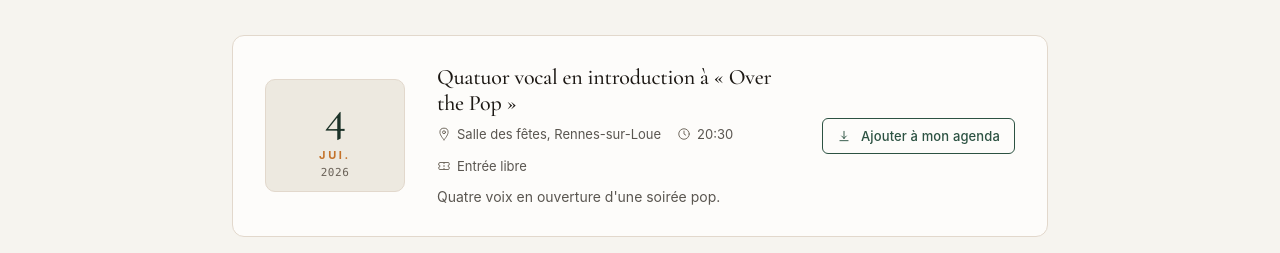
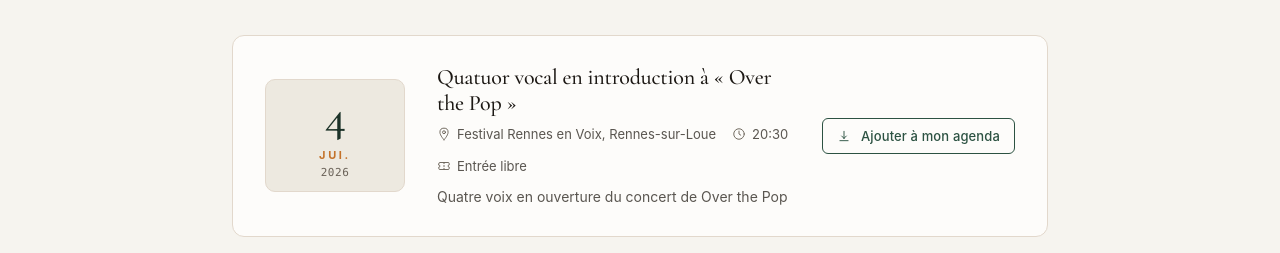
Before and after one commit to TimVille25/2x2voix, a React (Vite) app: page / in a window 1280 px wide. Shown: the part 1681-1934 px from the top of the page. Built offline with nearby package versions, Linux system fonts and the light colour scheme.

Commit message:
Mise à jour des détails de l'événement dans data.js : changement de lieu et de note

```diff
--- a/src/data.js
+++ b/src/data.js
@@ -40,9 +40,9 @@ export const EVENTS = [
     duration: 60, // minutes
     day: 4, month: "Juillet", year: 2026,
     title: "Quatuor vocal en introduction à « Over the Pop »",
-    venue: "Salle des fêtes, Rennes-sur-Loue",
+    venue: "Festival Rennes en Voix, Rennes-sur-Loue",
     address: "Rennes-sur-Loue, 25440",
-    note: "Quatre voix en ouverture d'une soirée pop.",
+    note: "Quatre voix en ouverture du concert de Over the Pop",
     price: "Entrée libre",
   },
   {
```
